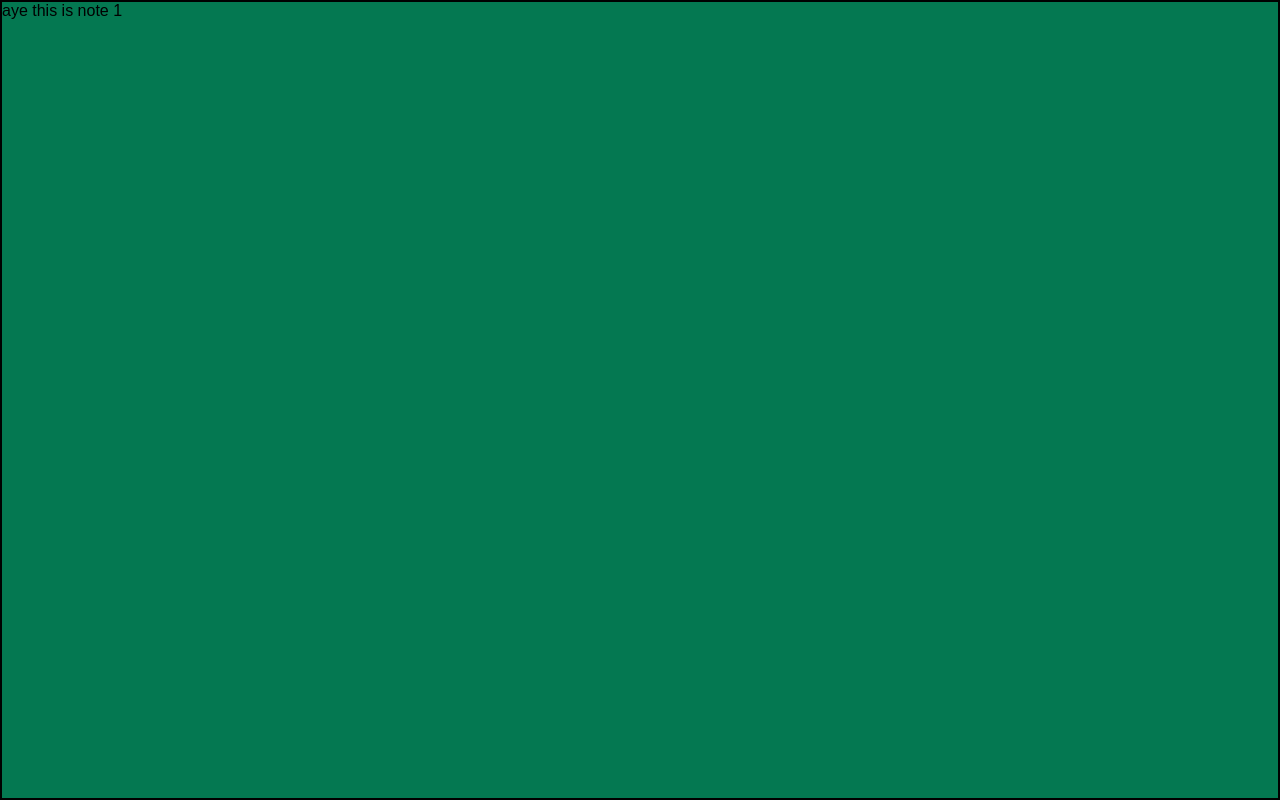
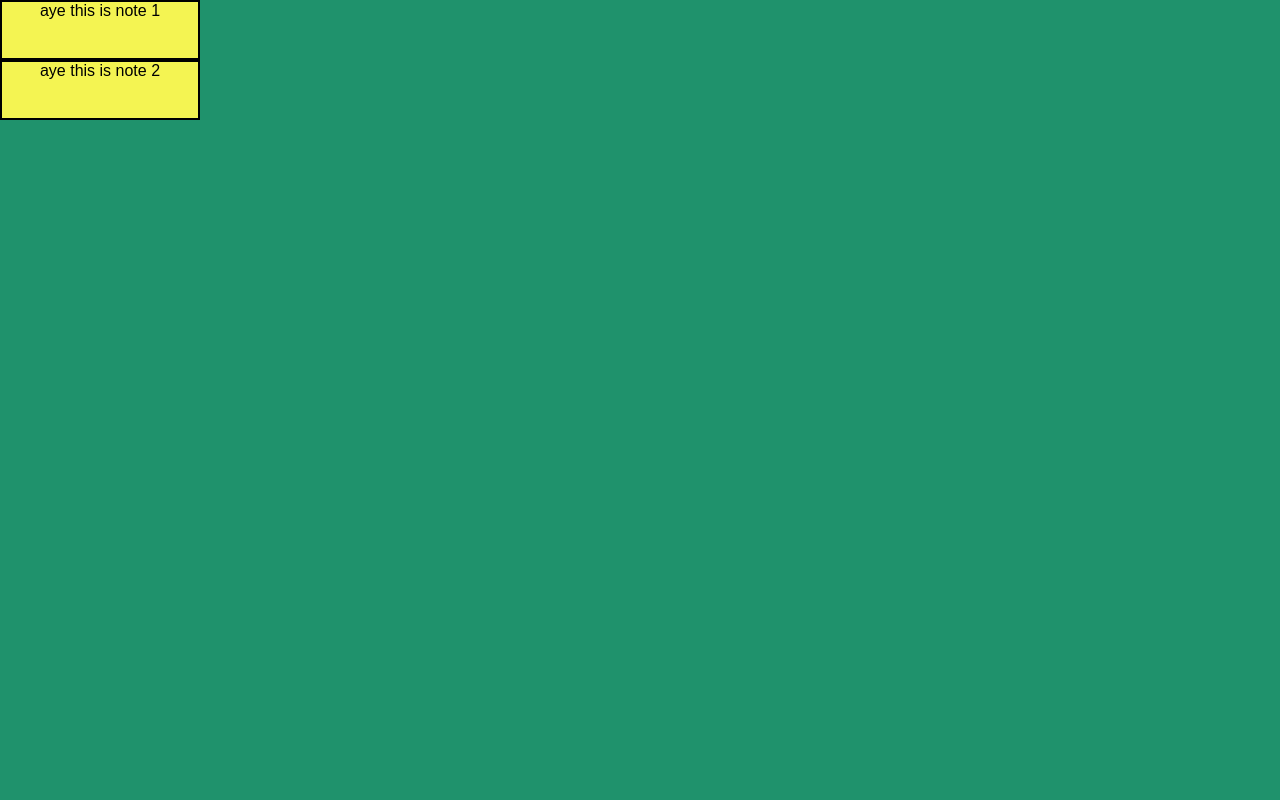
Before and after one commit to 5HrEya95H/Prodo-alpha, a React (Vite) app: page / in a window 1280 px wide. Shown: the top 800 px of the page. Built offline with nearby package versions, Linux system fonts and the light colour scheme.

Commit message:
more changes in css

```diff
--- a/src/index.css
+++ b/src/index.css
@@ -7,14 +7,16 @@
 
 .note{
   background-color: rgb(244, 244, 82);
-  height: 20px;
-  width:80px;
+  height: 60px;
+  width:200px;
+  text-align: center;
   border: 2px black solid;
+  color:black;
 
 }
 
-.note{
-  background-color: rgb(4, 120, 81);
+.notes{
+  background-color: rgb(31, 146, 108);
   height: 100vh;
   width: 100vw;
 }
```
